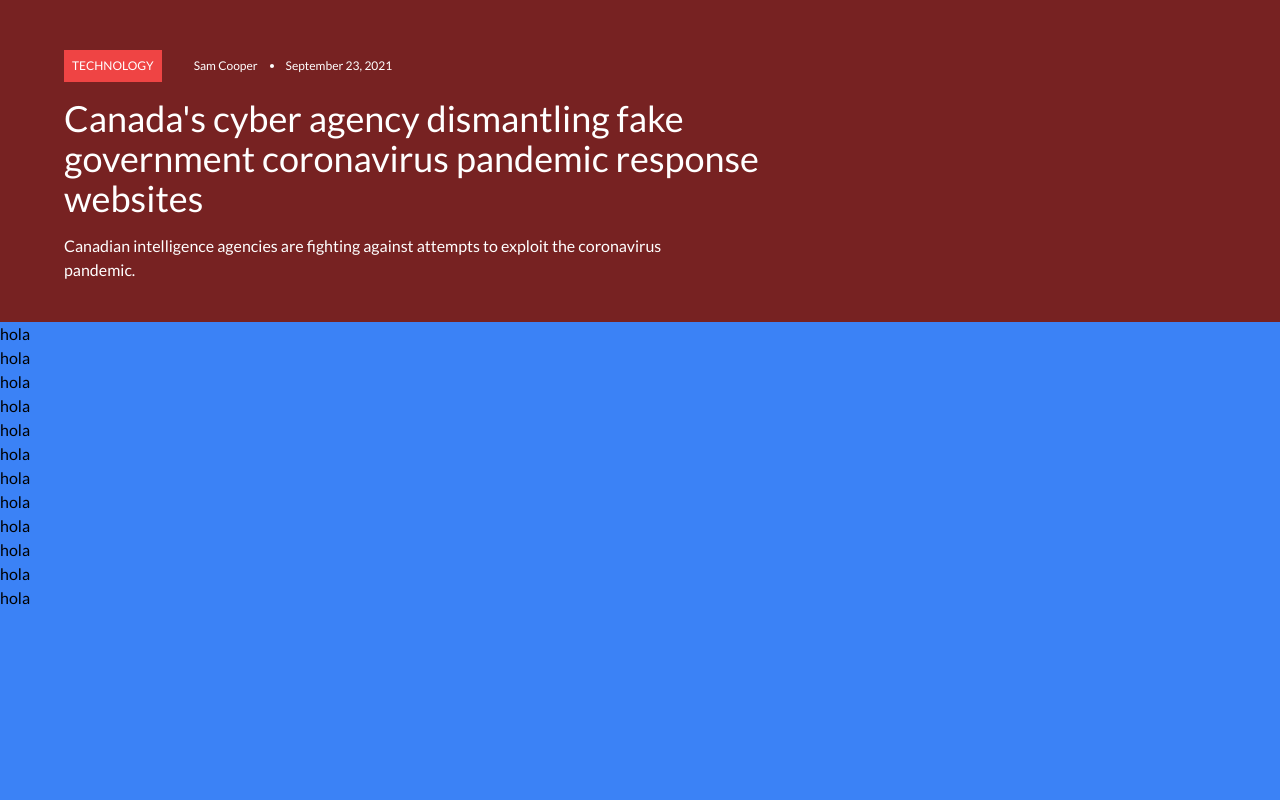
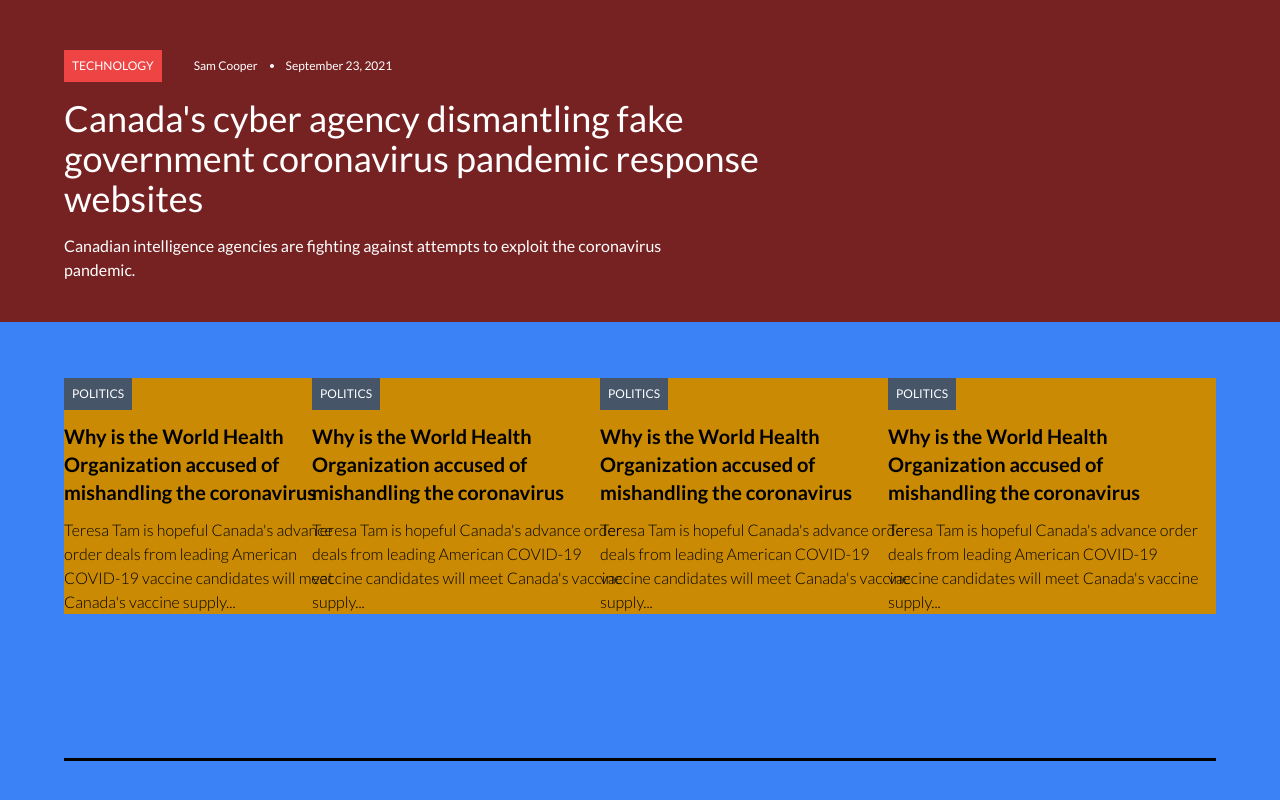
Before and after one commit to RubenF01/News-Site, a Next.js app: page / in a window 1280 px wide. Shown: the part 494-1294 px from the top of the page. Built offline with nearby package versions, Linux system fonts and the light colour scheme.

Commit message:
added top articles section

```diff
--- /dev/null
+++ b/components/CategorySection.tsx
@@ -0,0 +1,9 @@
+const CategorySection = () => {
+  return (
+    <div>
+      <div></div>
+    </div>
+  );
+};
+
+export default CategorySection;
--- a/components/Headline.tsx
+++ b/components/Headline.tsx
@@ -6,7 +6,7 @@
       <div className="w-full h-full bg-black/50" />
       <div className="absolute flex flex-col text-white bottom-10 left-16 gap-y-4">
         <div className="flex items-center text-xs cursor-default gap-x-8">
-          <div className="px-2 py-2 bg-red-500">
+          <div className="p-2 bg-red-500">
             <p className="uppercase">technology</p>
           </div>
           <div className="flex gap-x-3">
--- /dev/null
+++ b/components/Separator.tsx
@@ -0,0 +1,5 @@
+const Separator = () => {
+  return <hr className="h-[3px] bg-black border-black" />;
+};
+
+export default Separator;
--- /dev/null
+++ b/components/TopArticle.tsx
@@ -0,0 +1,19 @@
+const TopArticle = () => {
+  return (
+    <div className="flex flex-col max-w-xs gap-y-3">
+      <div className="p-2 text-xs text-white uppercase w-min bg-slate-600">
+        <p>politics</p>
+      </div>
+      <h1 className="text-xl font-bold">
+        Why is the World Health Organization accused of mishandling the
+        coronavirus
+      </h1>
+      <p className="font-light">
+        Teresa Tam is hopeful Canada's advance order deals from leading American
+        COVID-19 vaccine candidates will meet Canada's vaccine supply...
+      </p>
+    </div>
+  );
+};
+
+export default TopArticle;
--- a/pages/index.tsx
+++ b/pages/index.tsx
@@ -1,4 +1,6 @@
 import Headline from "@/components/Headline";
+import TopArticle from "@/components/TopArticle";
+import Separator from "@/components/Separator";
 
 export default function Home() {
   return (
@@ -6,19 +8,14 @@
       <main className="relative h-[192vh]">
         <Headline />
       </main>
-      <section className="relative z-40 -mt-[100vh] bg-blue-500 h-[300vh]">
-        <h1>hola</h1>
-        <h1>hola</h1>
-        <h1>hola</h1>
-        <h1>hola</h1>
-        <h1>hola</h1>
-        <h1>hola</h1>
-        <h1>hola</h1>
-        <h1>hola</h1>
-        <h1>hola</h1>
-        <h1>hola</h1>
-        <h1>hola</h1>
-        <h1>hola</h1>
+      <section className="relative z-40 -mt-[100vh] bg-blue-500 h-[300vh] px-16 pt-14">
+        <div className="grid grid-cols-4 -space-x-10 bg-yellow-600 mb-36">
+          <TopArticle />
+          <TopArticle />
+          <TopArticle />
+          <TopArticle />
+        </div>
+        <Separator />
       </section>
     </>
   );
```
